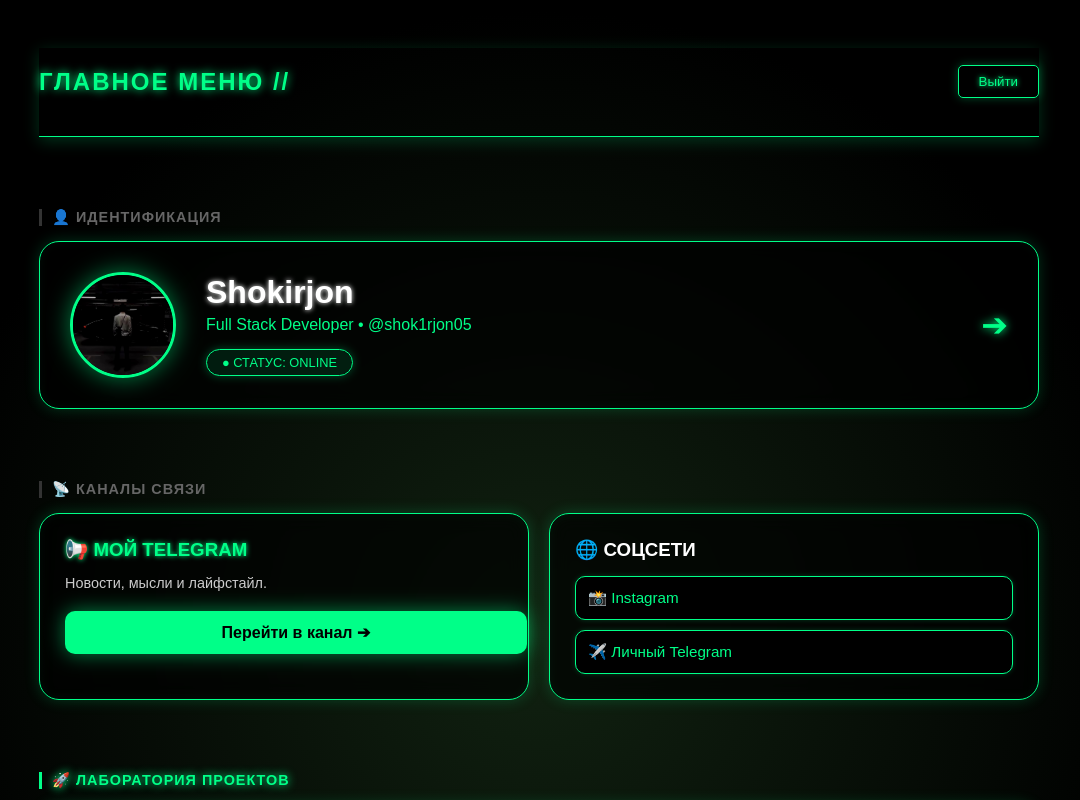
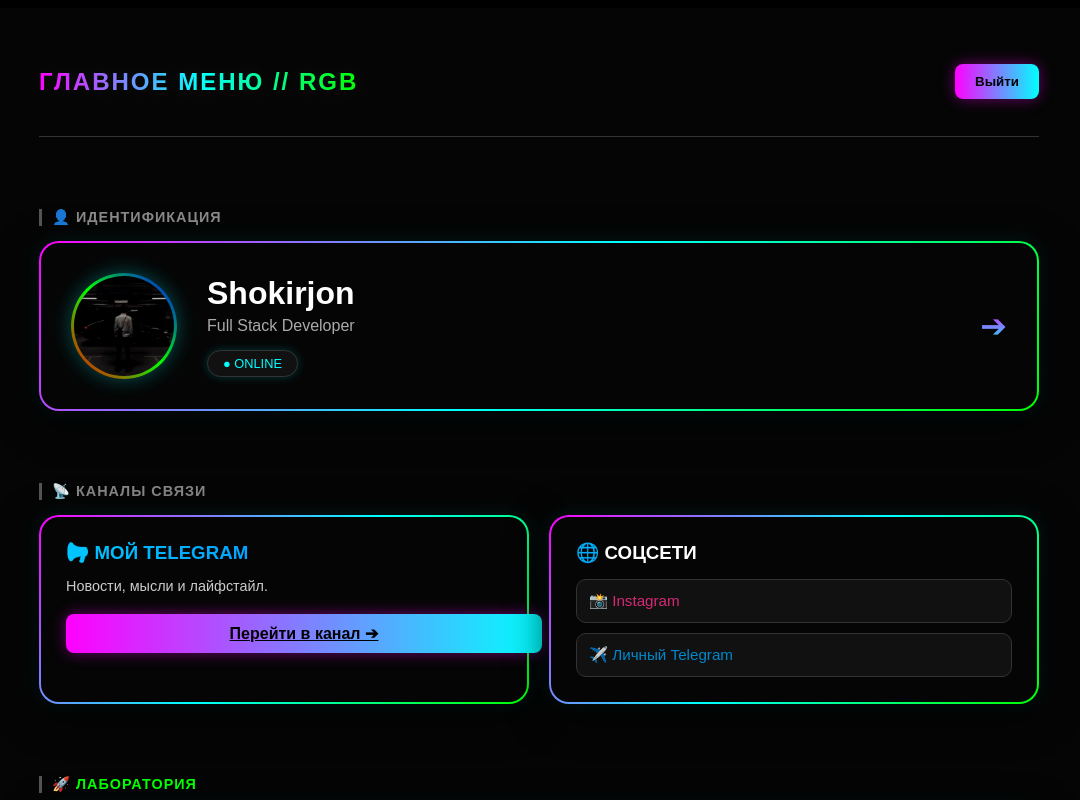
Before and after one commit to shokruz05/my-digital-hq, a Next.js app: page /dashboard in a window 1280 px wide. Shown: the top 800 px of the page, without its empty margins (101-1181 px from the left). Built offline with nearby package versions, Linux system fonts and the light colour scheme.

Commit message:
Update page.tsx

```diff
--- a/app/dashboard/page.tsx
+++ b/app/dashboard/page.tsx
@@ -8,14 +8,26 @@
       color: 'white',
       padding: '40px 20px',
       fontFamily: 'Arial, sans-serif',
-      backgroundImage: 'radial-gradient(circle at center, #112211 0%, black 70%)' // Небольшой фон для глубины
+      // Темный фон
+      background: '#050505'
     }}>
 
-      {/* --- ШАПКА --- */}
-      <nav style={{ display: 'flex', justifyContent: 'space-between', alignItems: 'center', maxWidth: '1000px', margin: '0 auto 60px auto', paddingBottom: '20px', borderBottom: '1px solid #00ff88', boxShadow: '0 4px 15px rgba(0,255,136,0.2)' }}>
-        <h1 style={{ fontSize: '1.5rem', fontWeight: 'bold', color: '#00ff88', letterSpacing: '2px', textShadow: '0 0 10px #00ff88' }}>ГЛАВНОЕ МЕНЮ //</h1>
+      {/* --- ШАПКА RGB --- */}
+      <nav style={{ display: 'flex', justifyContent: 'space-between', alignItems: 'center', maxWidth: '1000px', margin: '0 auto 60px auto', paddingBottom: '20px', borderBottom: '1px solid #333' }}>
+        <h1 style={{
+          fontSize: '1.5rem',
+          fontWeight: 'bold',
+          letterSpacing: '2px',
+          // RGB ТЕКСТ
+          background: 'linear-gradient(to right, #ff00ff, #00ffff, #00ff00)',
+          WebkitBackgroundClip: 'text',
+          color: 'transparent',
+          textShadow: '0 0 20px rgba(255, 255, 255, 0.1)'
+        }}>
+          ГЛАВНОЕ МЕНЮ // RGB
+        </h1>
         <Link href="/">
-          <button style={neonButtonStyle}>
+          <button style={rgbButtonStyle}>
             Выйти
           </button>
         </Link>
@@ -27,18 +39,33 @@
         <section>
           <h2 style={sectionTitle}>👤 ИДЕНТИФИКАЦИЯ</h2>
           <Link href="/about" style={{ textDecoration: 'none', color: 'inherit' }}>
-            <div style={{ ...cardStyle, display: 'flex', alignItems: 'center', gap: '30px', padding: '30px' }}>
-              <div style={{ width: '100px', height: '100px', borderRadius: '50%', overflow: 'hidden', border: '3px solid #00ff88', flexShrink: 0, boxShadow: '0 0 25px rgba(0, 255, 136, 0.5)' }}>
-                 <img src="/avatar.jpg" alt="Shokirjon" style={{ width: '100%', height: '100%', objectFit: 'cover' }} />
+            <div style={{ ...rgbCardStyle, display: 'flex', alignItems: 'center', gap: '30px', padding: '30px' }}>
+
+              {/* АВАТАР С RGB ОБВОДКОЙ */}
+              <div style={{
+                width: '100px',
+                height: '100px',
+                borderRadius: '50%',
+                padding: '3px', // Отступ для рамки
+                background: 'linear-gradient(45deg, #ff0000, #00ff00, #0000ff)', // RGB Градиент
+                flexShrink: 0,
+                boxShadow: '0 0 20px rgba(0,255,255,0.3)'
+              }}>
+                 <div style={{ width: '100%', height: '100%', borderRadius: '50%', overflow: 'hidden', background: 'black' }}>
+                    <img src="/avatar.jpg" alt="Shokirjon" style={{ width: '100%', height: '100%', objectFit: 'cover' }} />
+                 </div>
               </div>
+
               <div>
-                <h2 style={{ margin: 0, fontSize: '2rem', marginBottom: '5px', textShadow: '0 0 5px #fff' }}>Shokirjon</h2>
-                <p style={{ margin: 0, color: '#00ff88', fontSize: '1rem' }}>Full Stack Developer • @shok1rjon05</p>
-                <div style={{ marginTop: '15px', display: 'inline-block', padding: '5px 15px', background: 'rgba(0,255,136,0.1)', color: '#00ff88', borderRadius: '20px', fontSize: '0.8rem', border: '1px solid #00ff88', boxShadow: '0 0 10px rgba(0,255,136,0.3)' }}>
-                  ● СТАТУС: ONLINE
+                <h2 style={{ margin: 0, fontSize: '2rem', marginBottom: '5px' }}>Shokirjon</h2>
+                <p style={{ margin: 0, color: '#aaa', fontSize: '1rem' }}>Full Stack Developer</p>
+                <div style={{ marginTop: '15px', display: 'inline-block', padding: '5px 15px', background: '#111', color: '#00ffff', borderRadius: '20px', fontSize: '0.8rem', border: '1px solid #333', boxShadow: '0 0 10px rgba(0,255,255,0.2)' }}>
+                  ● ONLINE
                 </div>
               </div>
-              <div style={{ marginLeft: 'auto', fontSize: '2rem', color: '#00ff88', textShadow: '0 0 10px #00ff88' }}>➔</div>
+
+              {/* RGB Стрелка */}
+              <div style={{ marginLeft: 'auto', fontSize: '2rem', background: 'linear-gradient(to bottom, #ff00ff, #00ffff)', WebkitBackgroundClip: 'text', color: 'transparent' }}>➔</div>
             </div>
           </Link>
         </section>
@@ -47,116 +74,122 @@
         <section>
           <h2 style={sectionTitle}>📡 КАНАЛЫ СВЯЗИ</h2>
           <div style={{ display: 'grid', gridTemplateColumns: 'repeat(auto-fit, minmax(300px, 1fr))', gap: '20px' }}>
-            <div style={cardStyle}>
-              <h3 style={{ color: '#00ff88', margin: '0 0 10px 0', textShadow: '0 0 5px #00ff88' }}>📢 МОЙ TELEGRAM</h3>
+
+            {/* Карточка Telegram (Свой стиль) */}
+            <div style={rgbCardStyle}>
+              <h3 style={{ background: 'linear-gradient(to right, #00c6ff, #0072ff)', WebkitBackgroundClip: 'text', color: 'transparent', margin: '0 0 10px 0', fontWeight: 'bold' }}>
+                📢 МОЙ TELEGRAM
+              </h3>
               <p style={{ color: '#ccc', marginBottom: '20px', fontSize: '0.9rem' }}>Новости, мысли и лайфстайл.</p>
-              <a href="https://t.me/shok1rjon05" target="_blank" style={{ ...buttonStyle, background: '#00ff88', color: 'black', boxShadow: '0 0 20px rgba(0,255,136,0.5)' }}>
+              <a href="https://t.me/shok1rjon05" target="_blank" style={{ ...rgbButtonStyle, width: '100%', textAlign: 'center', display: 'block' }}>
                 Перейти в канал ➔
               </a>
             </div>
-            <div style={cardStyle}>
+
+            {/* Карточка Соцсети */}
+            <div style={rgbCardStyle}>
               <h3 style={{ color: 'white', margin: '0 0 15px 0' }}>🌐 СОЦСЕТИ</h3>
               <div style={{ display: 'flex', flexDirection: 'column', gap: '10px' }}>
-                <a href="https://www.instagram.com/shok1rjon05" target="_blank" style={linkButtonStyle}>📸 Instagram</a>
-                <a href="https://t.me/shok1rjon05" target="_blank" style={linkButtonStyle}>✈️ Личный Telegram</a>
+                <a href="https://www.instagram.com/shok1rjon05" target="_blank" style={linkButtonStyle}>
+                   <span style={{color: '#d62976'}}>📸 Instagram</span>
+                </a>
+                <a href="https://t.me/shok1rjon05" target="_blank" style={linkButtonStyle}>
+                   <span style={{color: '#0088cc'}}>✈️ Личный Telegram</span>
+                </a>
               </div>
             </div>
+
           </div>
         </section>
 
         {/* --- ЗОНА 3: ПРОЕКТЫ --- */}
         <section>
-          <h2 style={{ ...sectionTitle, color: '#00ff88', borderColor: '#00ff88', textShadow: '0 0 10px #00ff88' }}>🚀 ЛАБОРАТОРИЯ ПРОЕКТОВ</h2>
+          <h2 style={{ ...sectionTitle, color: '#00ff00' }}>🚀 ЛАБОРАТОРИЯ</h2>
           <Link href="/projects" style={{ textDecoration: 'none', display: 'block' }}>
-            <div style={{ ...cardStyle, transition: '0.3s', cursor: 'pointer' }}>
-              <div style={{ display: 'flex', justifyContent: 'space-between', alignItems: 'center', marginBottom: '25px', borderBottom: '1px solid #00ff88', paddingBottom: '15px', boxShadow: '0 4px 10px -5px rgba(0,255,136,0.5)' }}>
+            <div style={{ ...rgbCardStyle, transition: '0.3s', cursor: 'pointer' }}>
+
+              <div style={{ display: 'flex', justifyContent: 'space-between', alignItems: 'center', marginBottom: '25px', borderBottom: '1px solid #333', paddingBottom: '15px' }}>
                   <div>
                     <h3 style={{ margin: 0, color: 'white', fontSize: '1.4rem' }}>Все разработки</h3>
-                    <p style={{ margin: '5px 0 0 0', color: '#666', fontSize: '0.9rem' }}>Нажми, чтобы открыть список</p>
+                    <p style={{ margin: '5px 0 0 0', color: '#888', fontSize: '0.9rem' }}>Нажми, чтобы открыть</p>
                   </div>
-                  <div style={{ background: '#00ff88', color: 'black', width: '40px', height: '40px', borderRadius: '50%', display: 'flex', alignItems: 'center', justifyContent: 'center', fontWeight: 'bold', boxShadow: '0 0 15px #00ff88' }}>➔</div>
+                  <div style={{ background: 'linear-gradient(45deg, #ff00ff, #00ffff)', color: 'black', width: '40px', height: '40px', borderRadius: '50%', display: 'flex', alignItems: 'center', justifyContent: 'center', fontWeight: 'bold' }}>➔</div>
               </div>
+
               <div style={{ display: 'grid', gridTemplateColumns: 'repeat(auto-fit, minmax(200px, 1fr))', gap: '15px' }}>
                 <div style={miniProjectBox}>Digital HQ</div>
                 <div style={miniProjectBox}>Telegram Bot</div>
                 <div style={miniProjectBox}>Crypto Tracker</div>
-                <div style={miniProjectBox}>...и другие</div>
               </div>
+
             </div>
           </Link>
         </section>
 
         <div style={{ textAlign: 'center', marginTop: '40px', padding: '30px', borderTop: '1px solid #111' }}>
            <p style={{ color: '#666', marginBottom: '15px' }}>Нужна разработка или есть вопрос?</p>
-           <a href="https://t.me/shok1rjon05" target="_blank" style={{ color: '#00ff88', textDecoration: 'underline' }}>
+           <a href="https://t.me/shok1rjon05" target="_blank" style={{ color: '#fff', textDecoration: 'underline' }}>
              Связаться с Shokirjon
            </a>
         </div>
+
       </div>
     </main>
   );
 }
 
-// СТИЛИ
+// --- СТИЛИ RGB ---
+
 const sectionTitle = {
   fontSize: '0.9rem',
-  color: '#666',
+  color: '#888',
   marginBottom: '15px',
   letterSpacing: '1px',
   textTransform: 'uppercase' as const,
   paddingLeft: '10px',
-  borderLeft: '3px solid #333'
+  borderLeft: '3px solid #555'
 };
-// 🔥 НЕОНОВЫЙ СТИЛЬ КАРТОЧКИ
-const cardStyle = {
-  backgroundColor: 'rgba(0,0,0,0.7)',
-  border: '1px solid #00ff88',          // Зеленая рамка
+
+// 🔥 ГЛАВНЫЙ RGB СТИЛЬ
+const rgbCardStyle = {
+  // Черный фон внутри, Градиентная рамка снаружи
+  background: 'linear-gradient(#050505, #050505) padding-box, linear-gradient(135deg, #ff00ff, #00ffff, #00ff00) border-box',
+  border: '2px solid transparent', // Прозрачная рамка, чтобы было видно градиент под ней
   borderRadius: '20px',
   padding: '25px',
-  boxShadow: '0 0 15px rgba(0, 255, 136, 0.2), inset 0 0 10px rgba(0, 255, 136, 0.05)', // Свечение снаружи и внутри
+  boxShadow: '0 10px 40px rgba(0,0,0,0.8), 0 0 20px rgba(0, 255, 255, 0.1)', // Легкое голубое свечение
   transition: 'transform 0.2s',
-  backdropFilter: 'blur(10px)'
 };
-const buttonStyle = {
-  width: '100%',
-  padding: '12px',
-  borderRadius: '10px',
+
+const rgbButtonStyle = {
+  background: 'linear-gradient(90deg, #ff00ff, #00ffff)',
+  color: 'black',
+  border: 'none',
+  padding: '10px 20px',
+  borderRadius: '8px',
   fontWeight: 'bold',
-  textAlign: 'center' as const,
-  textDecoration: 'none',
-  display: 'block',
-  border: 'none',
-  cursor: 'pointer'
+  cursor: 'pointer',
+  transition: '0.2s',
+  boxShadow: '0 0 15px rgba(255, 0, 255, 0.4)'
 };
+
 const linkButtonStyle = {
   display: 'block',
   padding: '12px',
-  background: 'black',
-  color: '#00ff88',
+  background: '#111',
   textDecoration: 'none',
   borderRadius: '10px',
-  border: '1px solid #00ff88', // Неоновая рамка
+  border: '1px solid #333',
   fontSize: '0.95rem',
   transition: '0.2s',
-  boxShadow: '0 0 5px rgba(0, 255, 136, 0.2)'
 };
+
 const miniProjectBox = {
-  background: 'black',
-  border: '1px solid #00ff88', // Неоновая рамка
-  color: '#00ff88',
+  background: '#111',
+  border: '1px solid #333',
+  color: '#aaa',
   padding: '15px',
   borderRadius: '10px',
   textAlign: 'center' as const,
-  fontSize: '0.9rem',
-  boxShadow: '0 0 5px rgba(0, 255, 136, 0.2)'
+  fontSize: '0.9rem'
 };
-const neonButtonStyle = {
-    background: 'transparent',
-    border: '1px solid #00ff88',
-    color: '#00ff88',
-    padding: '8px 20px',
-    borderRadius: '5px',
-    cursor: 'pointer',
-    boxShadow: '0 0 10px rgba(0,255,136,0.3)',
-    textShadow: '0 0 5px #00ff88'
-}
```
